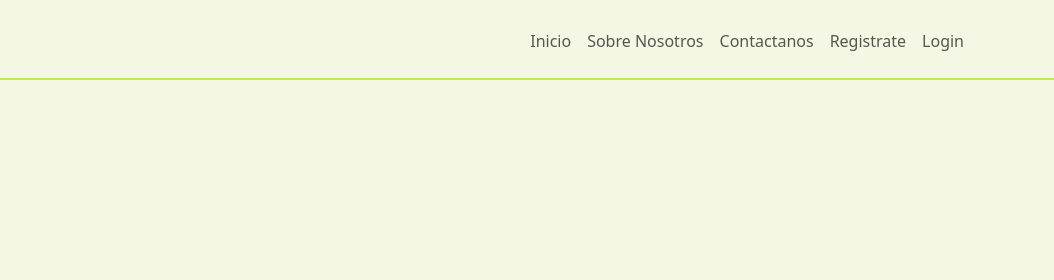
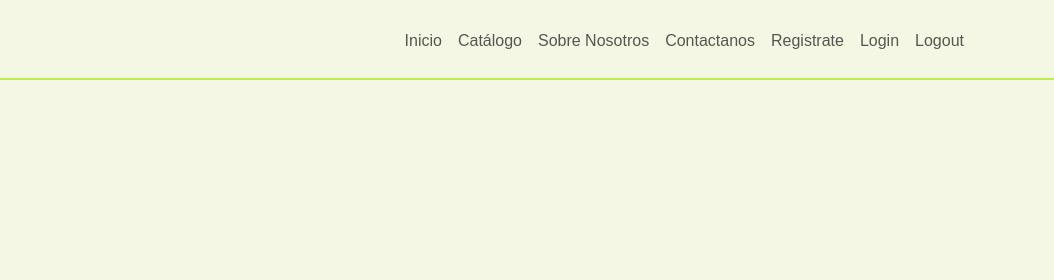
Before and after one commit to jaqui-jesus/3D-Garden-web, a plain HTML site: page index.html in a window 1280 px wide. Shown: the top 280 px of the page, 226-1280 px from the left. Drawn offline with nearby package versions, Linux system fonts and the light colour scheme; a web font is replaced by a local one.

Commit message:
[STYLE]Add font Jockey One and center navbar text on mobile screens

```diff
--- a/components/navbar.html
+++ b/components/navbar.html
@@ -4,13 +4,15 @@
         <button class="navbar-toggler" type="button" data-bs-toggle="collapse" data-bs-target="#navbarNav">
             <span class="navbar-toggler-icon"></span>
         </button>
-        <div class="collapse navbar-collapse d-flex justify-content-end mt-1" id="navbarNav">
-            <ul class="navbar-nav">
-                <li class="nav-item"><a class="nav-link" href="../">Inicio</a></li>
-                <li class="nav-item"><a class="nav-link" href="../views/about-us.html">Sobre Nosotros</a></li>
-                <li class="nav-item"><a class="nav-link" href="../views/contact.html">Contactanos</a></li>
-                <li class="nav-item"><a class="nav-link" href="../views/register.html">Registrate</a></li>
-                <li class="nav-item"><a class="nav-link" href="../views/login.html">Login</a></li>
+        <div class="collapse navbar-collapse  d-lg-flex justify-content-lg-end mt-1" id="navbarNav">
+            <ul class="navbar-nav ms-sm-auto ms-md-auto">
+                <li class="nav-item"><a class="nav-link text-center" href="../">Inicio</a></li>
+                <li class="nav-item"><a class="nav-link text-center" href="../views/products.html">Catálogo</a></li>
+                <li class="nav-item"><a class="nav-link text-center" href="../views/about-us.html">Sobre Nosotros</a></li>
+                <li class="nav-item"><a class="nav-link text-center" href="../views/contact.html">Contactanos</a></li>
+                <li class="nav-item"><a class="nav-link text-center" href="../views/register.html">Registrate</a></li>
+                <li class="nav-item"><a class="nav-link text-center" href="../views/login.html">Login</a></li>
+                <li class="nav-item"><a class="nav-link text-center" href="#">Logout</a></li>
             </ul>
         </div>
     </div>
--- a/index.html
+++ b/index.html
@@ -9,6 +9,7 @@
       integrity="sha384-QWTKZyjpPEjISv5WaRU9OFeRpok6YctnYmDr5pNlyT2bRjXh0JMhjY6hW+ALEwIH"
       crossorigin="anonymous"
     />
+    <link rel="stylesheet" href="https://fonts.googleapis.com/css2?family=Jockey+One&display=swap">
     <link rel="stylesheet" href="./styles.css" />
     <link rel="icon" href="./assets/meta-logo.png">
     <title>3D-Garden</title>
--- a/styles.css
+++ b/styles.css
@@ -4,11 +4,12 @@
   box-sizing: border-box;
 }
 
-html, body {
+html,
+body {
   height: 100%;
   display: flex;
   flex-direction: column;
-    background-color: #F4F7E4 !important;
+  background-color: #f4f7e4 !important;
 }
 
 #container-grid {
@@ -18,7 +19,7 @@ html, body {
 }
 
 #navbar-container {
-    border-bottom: 2px solid #BBEE4D ;
+  border-bottom: 2px solid #bbee4d;
   color: 38454c;
 }
 
@@ -26,6 +27,10 @@ html, body {
   height: 62px;
 }
 
+.nav-link {
+  font-family: "Jockey One", sans-serif;
+}
+
 #footer-container {
-    border-top: 2px solid #BBEE4D;
+  border-top: 2px solid #bbee4d;
 }
```
Lines whose indentation alone changed are shown as unchanged.
